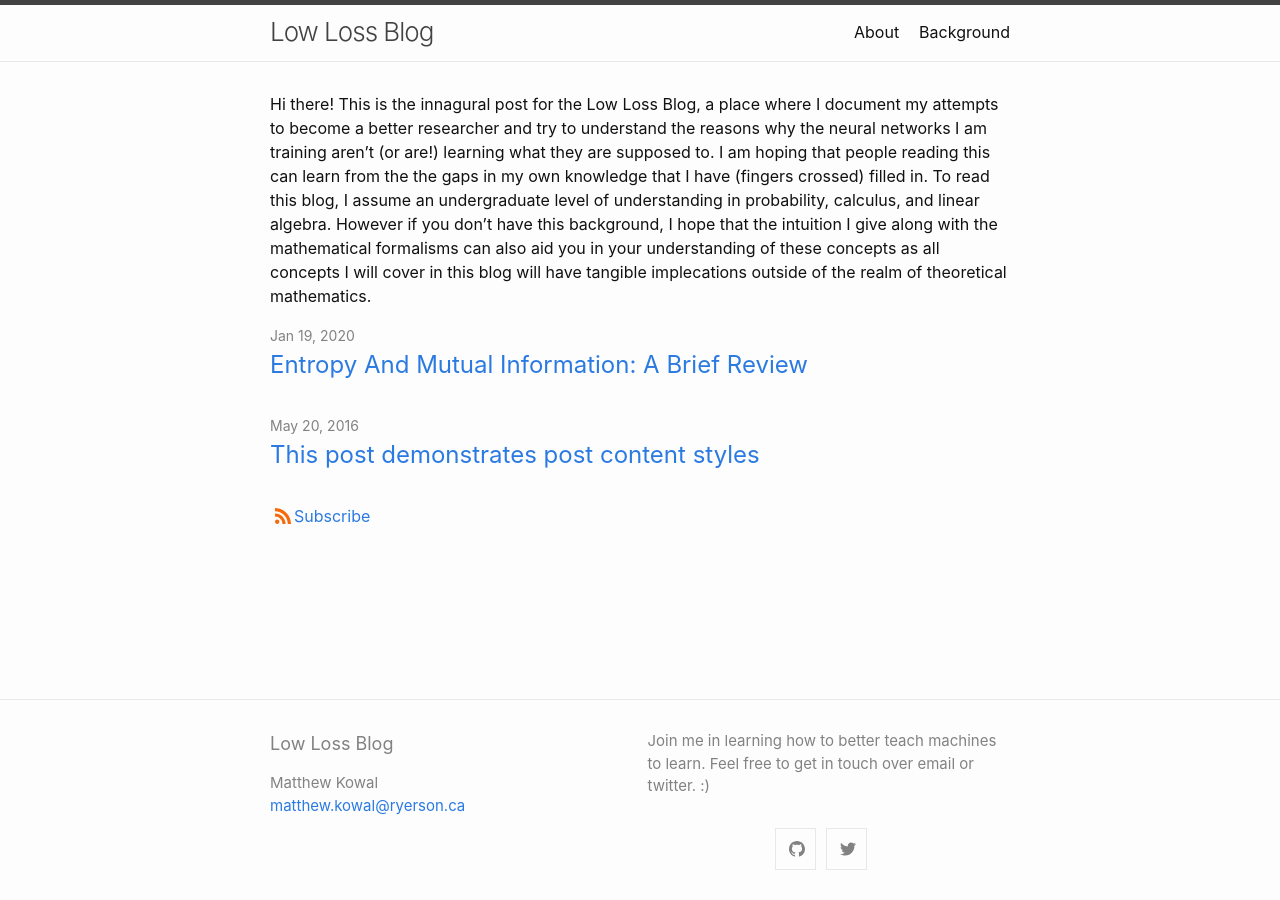
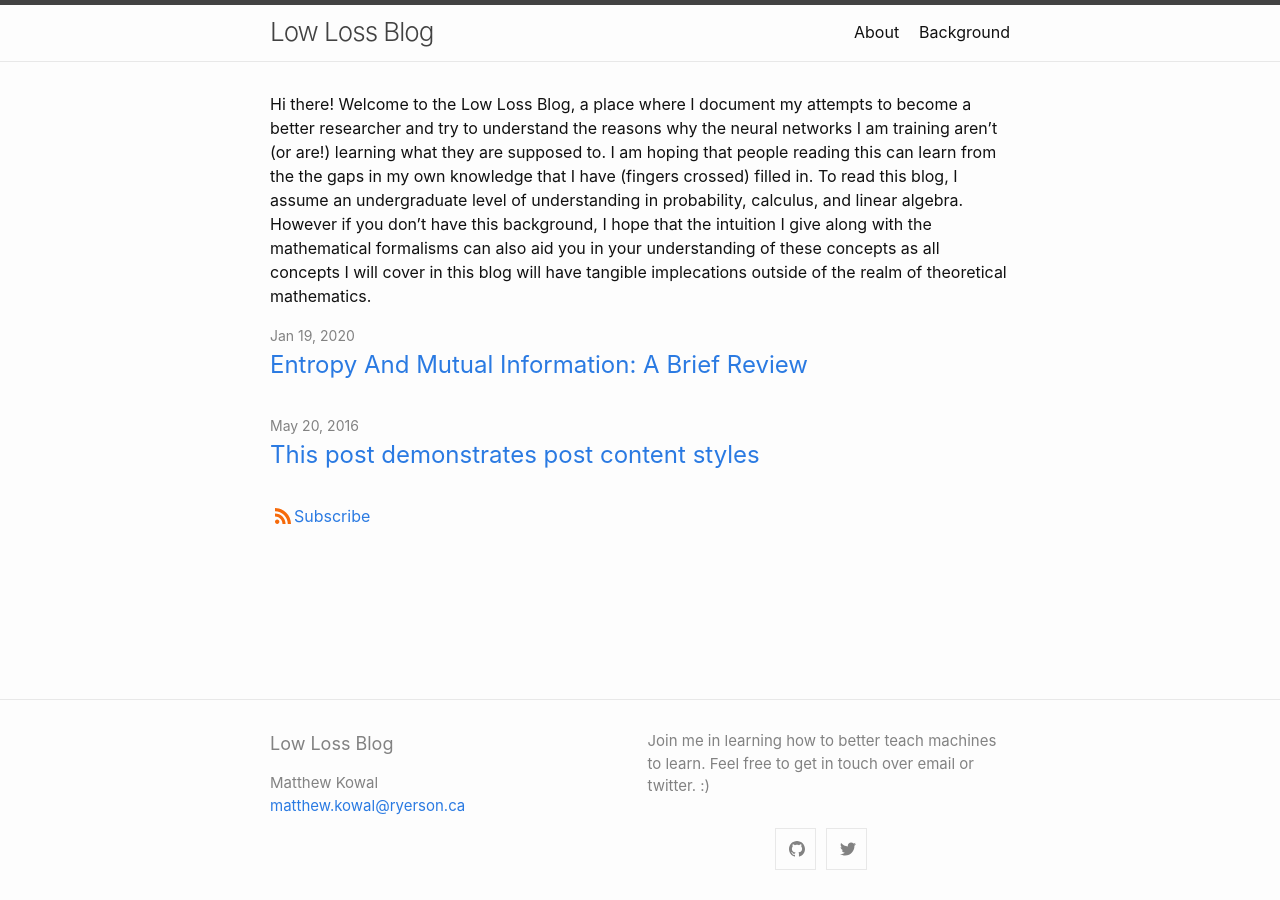
Before and after one commit to MKowal2/MKowal4.github.io, a Jekyll site: the page built from index.md, in a window 1280 px wide. Built offline with Jekyll 4.4.1, drawn with Linux system fonts in a browser that asks for light colours.

Commit message:
Update index.md

```diff
--- a/index.md
+++ b/index.md
@@ -7,4 +7,4 @@
 #
 layout: home
 ---
-Hi there! This is the innagural post for the Low Loss Blog, a place where I document my attempts to become a better researcher and try to understand the reasons why the neural networks I am training aren't (or are!) learning what they are supposed to. I am hoping that people reading this can learn from the the gaps in my own knowledge that I have (fingers crossed) filled in. To read this blog, I assume an undergraduate level of understanding in probability, calculus, and linear algebra. However if you don't have this background, I hope that the intuition I give along with the mathematical formalisms can also aid you in your understanding of these concepts as all concepts I will cover in this blog will have tangible implecations outside of the realm of theoretical mathematics.
+Hi there! Welcome to the Low Loss Blog, a place where I document my attempts to become a better researcher and try to understand the reasons why the neural networks I am training aren't (or are!) learning what they are supposed to. I am hoping that people reading this can learn from the the gaps in my own knowledge that I have (fingers crossed) filled in. To read this blog, I assume an undergraduate level of understanding in probability, calculus, and linear algebra. However if you don't have this background, I hope that the intuition I give along with the mathematical formalisms can also aid you in your understanding of these concepts as all concepts I will cover in this blog will have tangible implecations outside of the realm of theoretical mathematics.
```
